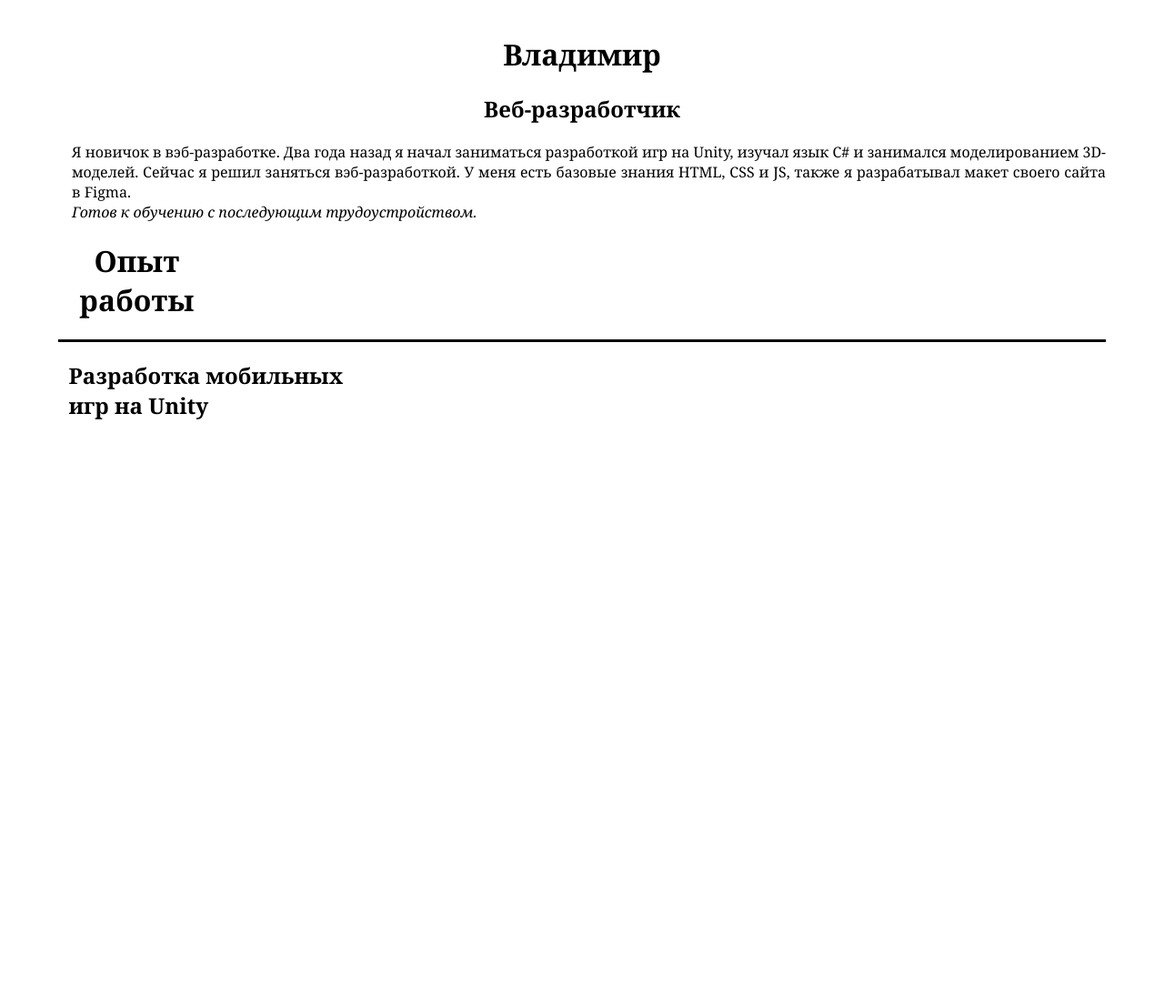
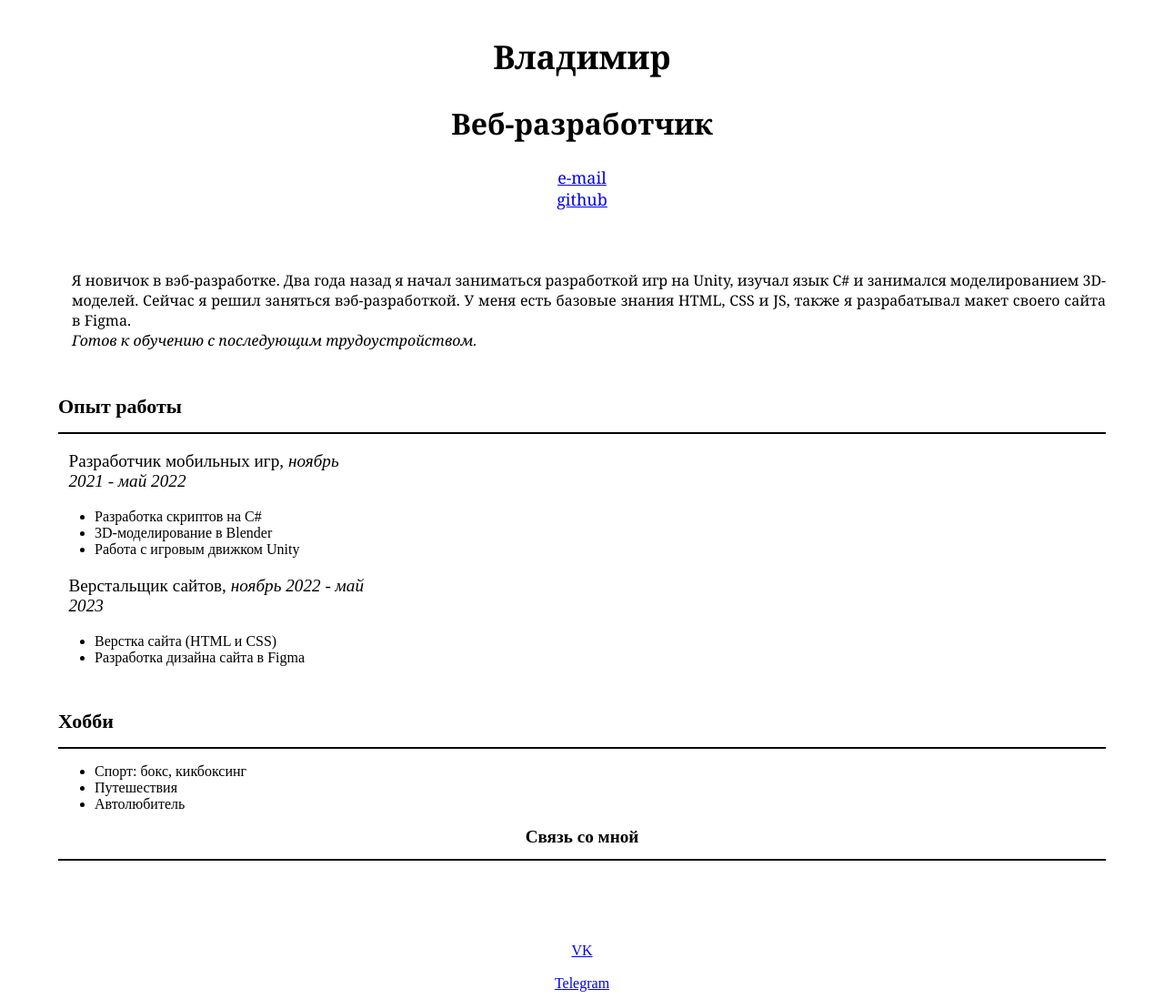
Before and after one commit to Vladimir32145/First-site, a plain HTML site: page index.html in a window 1280 px wide. Shown: the whole page at 91% size. Before the commit the page ends 800 px from the top, so only its background shows below. Drawn offline with Linux system fonts and the light colour scheme.

Commit message:
Add files via upload

```diff
--- a/index.html
+++ b/index.html
@@ -6,18 +6,53 @@
     <title>Резюме</title>
   </head>
   <body>
+    <div id="header">
       <h1>Владимир</h1>
       <h2>Веб-разработчик</h2>
+      <p>
+        <a href="e-mail">e-mail</a><br>
+        <a href="github.com">github</a>
+      </p>
+    </div>
+    <br>
+    <div id="main">
       <p class = "bio">
         Я новичок в вэб-разработке. Два года назад я начал заниматься разработкой игр на Unity, изучал язык C# и занимался моделированием 3D-моделей. Сейчас я решил заняться вэб-разработкой.
         У меня есть базовые знания HTML, CSS и JS, также я разрабатывал макет своего сайта в Figma.
         <br>
         <em>Готов к обучению с последующим трудоустройством.</em>
       </p>
-    <h1 id="op">Опыт работы</h1>
-    <hr color="black" size="3"/>
-    <h2 class="Unity">Разработка мобильных игр на Unity</h2>
-    <p class="experience">
-    </p>
+    </div>
+    <br>
+    <h1 class="op">Опыт работы</h1>
+    <hr color="black" size="2"/>
+    <p class="Unity">Разработчик мобильных игр, <em>ноябрь 2021 - май 2022</em></p>
+    <ul>
+      <li>Разработка скриптов на C#</li>
+      <li>3D-моделирование в Blender</li>
+      <li>Работа с игровым движком Unity</li>
+    </ul>
+    <p class="Unity">Верстальщик сайтов, <em>ноябрь 2022 - май 2023</em></p>
+    <ul>
+      <li>Верстка сайта (HTML и CSS)</li>
+      <li>Разработка дизайна сайта в Figma</li>
+    </ul>
+    <br>
+    <h1 class="op">Хобби</h1>
+    <hr color="black" size="2"/>
+    <ul>
+      <li>Спорт: бокс, кикбоксинг</li>
+      <li>Путешествия</li>
+      <li>Автолюбитель</li>
+    </ul>
+    <h1 class="foot">Связь со мной</h1>
+    <hr color="black" size="2"/>
+    <br>
+    <div id="footer">
+      <a href="vk.com">VK</a>
+    <br> <br>
+    <a href="t.me/username">Telegram</a>
+    </div>
+
   </body>
 </html>
--- a/style.css
+++ b/style.css
@@ -1,27 +1,46 @@
-h1 {
+#header {
+    margin-bottom: 32px;
     text-align: center;
+    font-size: large;
     font-family: Georgia, 'Times New Roman', Times, serif;
 }
+
+h1 {
+    font-size: 36px;
+}
 h2 {
-    text-align: center;
-    font-family: Georgia, 'Times New Roman', Times, serif;
+    font-size: 32px;
 }
-p.bio {
+#main {
     margin-left: 15px;
     line-height: 22px;
     font-family: Georgia, 'Times New Roman', Times, serif;
     text-align: justify;
 }
-#op {
-    margin-right: 85%;
+.op {
+    margin-right: 75%;
+    font-size: 22px;
 }
 .Unity {
     margin-right: 70%;
     margin-left: 1%;
     text-align: left;
+    font-size: 23px;
 }
 body {
     margin-top: 3%;
     margin-left: 5%;
     margin-right: 5%;
 }
+.Unity {
+    font-weight: normal;
+    font-size: larger;
+}
+#footer {
+    margin-top: 64px;
+    text-align: center;
+}
+.foot {
+    font-size: larger;
+    text-align: center;
+}
```
Lines whose indentation alone changed are shown as unchanged.
